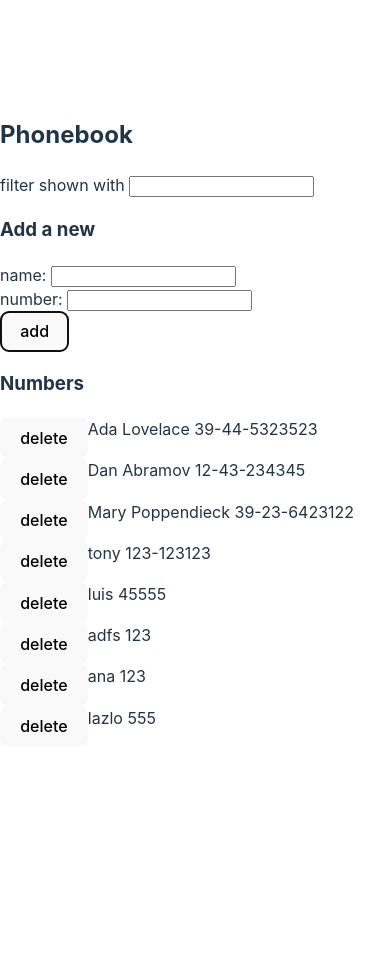
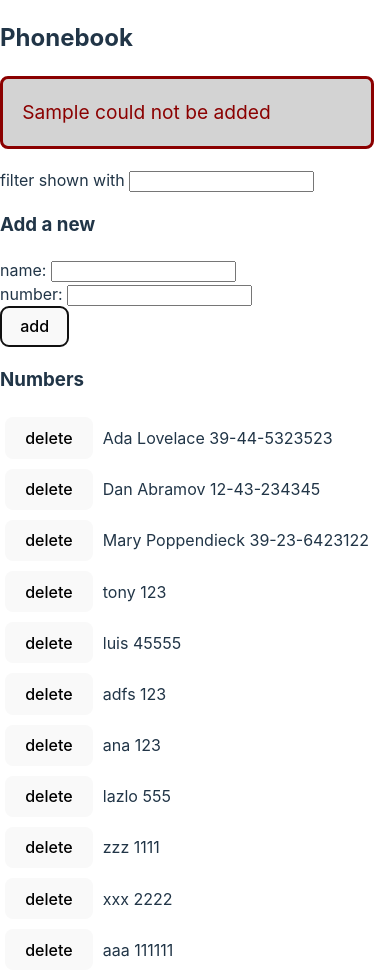
Before and after one commit to croobat/fullstackopen, a React (Vite) app in the folder part2/phonebook/: page / in a window 390 px wide. Both pictures are taken after typing "Sample", "Sample" into the empty fields and a click on the button "add". Before the commit the page ends 844 px from the top, so only its background shows below. Built offline with nearby package versions, Linux system fonts and the light colour scheme; no server answers; data requests are answered from the project's data file.

Commit message:
feat(part2/phonebook): add error notifications
exercise 2.17

```diff
--- a/part2/phonebook/db.json
+++ b/part2/phonebook/db.json
@@ -17,7 +17,7 @@
     },
     {
       "name": "tony",
-      "number": "123-123123",
+      "number": "123",
       "id": "dda4"
     },
     {
@@ -39,6 +39,21 @@
       "id": "b7a6",
       "name": "lazlo",
       "number": "555"
+    },
+    {
+      "id": "0279",
+      "name": "zzz",
+      "number": "1111"
+    },
+    {
+      "id": "6f43",
+      "name": "xxx",
+      "number": "2222"
+    },
+    {
+      "id": "6717",
+      "name": "aaa",
+      "number": "111111"
     }
   ]
 }
--- a/part2/phonebook/src/App.jsx
+++ b/part2/phonebook/src/App.jsx
@@ -14,8 +14,10 @@ const Persons = ({ persons, onRemove }) => {
     <>
       {persons.map((person) => {
         return (
-          <div key={person.id} style={{ display: 'flex' }}>
-            <button onClick={() => onRemove(person.id)}>delete</button>
+          <div key={person.id} style={{ display: 'flex', alignItems: 'center', padding: '5px' }}>
+            <button onClick={() => onRemove(person.id)} style={{ marginRight: '10px' }}>
+              delete
+            </button>
             <Person person={person} />
           </div>
         );
@@ -24,12 +26,17 @@ const Persons = ({ persons, onRemove }) => {
   );
 };
 
+const initialNotification = {
+  message: null,
+  type: null,
+};
+
 const App = () => {
   const [persons, setPersons] = useState([]);
   const [newName, setNewName] = useState('');
   const [newNumber, setNewNumber] = useState('');
   const [searchName, setSearchName] = useState('');
-  const [notificationMessage, setNotificationMessage] = useState(null);
+  const [notification, setNotification] = useState(initialNotification);
 
   useEffect(() => {
     personService.getAll().then((initialPersons) => {
@@ -62,13 +69,27 @@ const App = () => {
       number: newNumber,
     };
 
-    personService.create(personObject).then((returnedPerson) => {
-      setPersons(persons.concat(returnedPerson));
-      setNotificationMessage(`Added ${newName}`);
-      setTimeout(() => {
-        setNotificationMessage(null);
-      }, 5000);
-    });
+    personService
+      .create(personObject)
+      .then((returnedPerson) => {
+        setPersons(persons.concat(returnedPerson));
+        setNotification({
+          message: `Added ${returnedPerson.name}`,
+          type: 'success',
+        });
+        setTimeout(() => {
+          setNotification(initialNotification);
+        }, 5000);
+      })
+      .catch((_) => {
+        setNotification({
+          message: `${personObject.name} could not be added`,
+          type: 'error',
+        });
+        setTimeout(() => {
+          setNotification(initialNotification);
+        }, 5000);
+      });
 
     // reset input fields
     setNewName('');
@@ -84,13 +105,23 @@ const App = () => {
         .remove(id)
         .then(() => {
           setPersons(persons.filter((person) => person.id !== id));
-          setNotificationMessage(`Removed ${person.name}`);
+          setNotification({
+            message: `Removed ${person.name}`,
+            type: 'success',
+          });
           setTimeout(() => {
-            setNotificationMessage(null);
+            setNotification(initialNotification);
           }, 5000);
         })
-        .catch((error) => {
-          alert(`the person '${person.name}' was already deleted from server\n${error}`);
+        .catch((_) => {
+          setNotification({
+            message: `${person.name} has already been removed from server`,
+            type: 'error',
+          });
+          setTimeout(() => {
+            setNotification(initialNotification);
+          }, 5000);
+
           setPersons(persons.filter((person) => person.id !== id));
         });
     }
@@ -112,13 +143,24 @@ const App = () => {
         .update(id, personObject)
         .then((returnedPerson) => {
           setPersons(persons.map((person) => (person.id !== id ? person : returnedPerson)));
-          setNotificationMessage(`Updated ${newName}`);
+          setNotification({
+            message: `Updated ${returnedPerson.name}`,
+            type: 'success',
+          });
           setTimeout(() => {
-            setNotificationMessage(null);
+            setNotification(initialNotification);
           }, 5000);
         })
-        .catch((error) => {
-          alert(`there was an error updating the person '${person.name}'\n${error}`);
+        .catch((_) => {
+          setNotification({
+            message: `${person.name} could not be updated`,
+            type: 'error',
+          });
+          setTimeout(() => {
+            setNotification(initialNotification);
+          }, 5000);
+
+          setPersons(persons.filter((person) => person.id !== id));
         });
 
       // reset input fields
@@ -134,7 +176,7 @@ const App = () => {
   return (
     <>
       <h2>Phonebook</h2>
-      <Notification message={notificationMessage} />
+      <Notification message={notification.message} type={notification.type} />
       <Filter name={searchName} onChange={handleSearchName} />
 
       <h3>Add a new</h3>
--- a/part2/phonebook/src/components/Notification.jsx
+++ b/part2/phonebook/src/components/Notification.jsx
@@ -1,9 +1,9 @@
-const Notification = ({ message }) => {
+const Notification = ({ message, type }) => {
   if (message === null) {
     return null;
   }
 
-  return <div className="notification">{message}</div>;
+  return <div className={`notification ${type}`}>{message}</div>;
 };
 
 export default Notification;
--- a/part2/phonebook/src/index.css
+++ b/part2/phonebook/src/index.css
@@ -77,3 +77,13 @@ button:focus-visible {
   padding: 1em;
   margin-bottom: 1em;
 }
+
+.notification.success {
+  border-color: DarkGreen;
+  color: DarkGreen;
+}
+
+.notification.error {
+  border-color: DarkRed;
+  color: DarkRed;
+}
```
